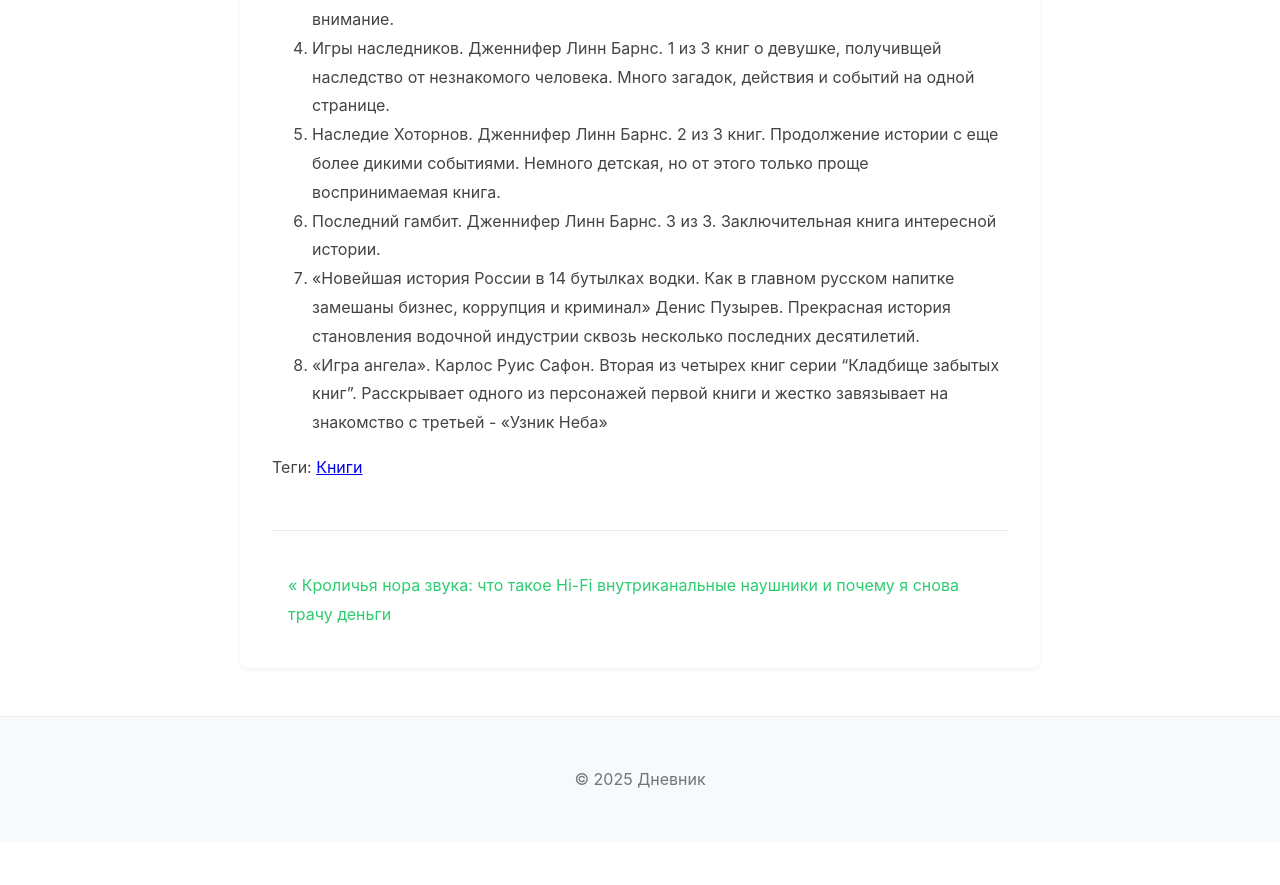
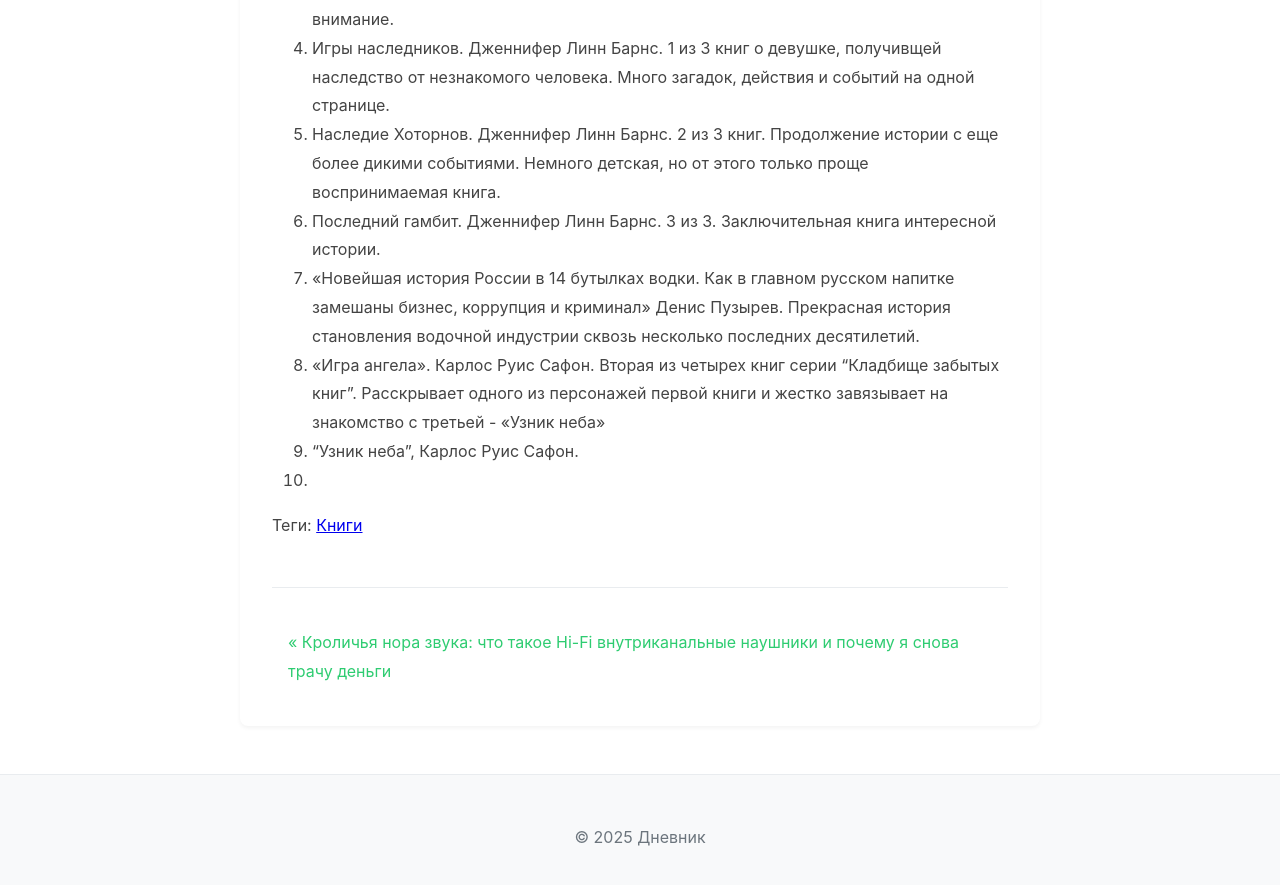
Before and after one commit to Xtoman/xtoman.github.io, a Jekyll site: the page built from _posts/2025-09-18-what_i_read_in_2025.md, in a window 1280 px wide and 900 px high, scrolled down 760 px. Shown: the top 885 px of the window. Built offline with Jekyll 4.4.1, drawn with Linux system fonts in a browser that asks for light colours; before the commit the page ends 1602 px from its top, so only the background shows below that.

Commit message:
Add files via upload

```diff
--- a/_posts/2025-09-18-what_i_read_in_2025.md
+++ b/_posts/2025-09-18-what_i_read_in_2025.md
@@ -18,4 +18,6 @@ tags: [Книги]
 5. Наследие Хоторнов. Дженнифер Линн Барнс. 2 из 3 книг. Продолжение истории с еще более дикими событиями. Немного детская, но от этого только проще воспринимаемая книга.
 6. Последний гамбит. Дженнифер Линн Барнс. 3 из 3. Заключительная книга интересной истории.
 7. «Новейшая история России в 14 бутылках водки. Как в главном русском напитке замешаны бизнес, коррупция и криминал» Денис Пузырев. Прекрасная история становления водочной индустрии сквозь несколько последних десятилетий.
-8. «Игра ангела». Карлос Руис Сафон. Вторая из четырех книг серии "Кладбище забытых книг". Расскрывает одного из персонажей первой книги и жестко завязывает на знакомство с третьей - «Узник Неба»
+8. «Игра ангела». Карлос Руис Сафон. Вторая из четырех книг серии "Кладбище забытых книг". Расскрывает одного из персонажей первой книги и жестко завязывает на знакомство с третьей - «Узник неба»
+9. "Узник неба", Карлос Руис Сафон.
+10.
```
